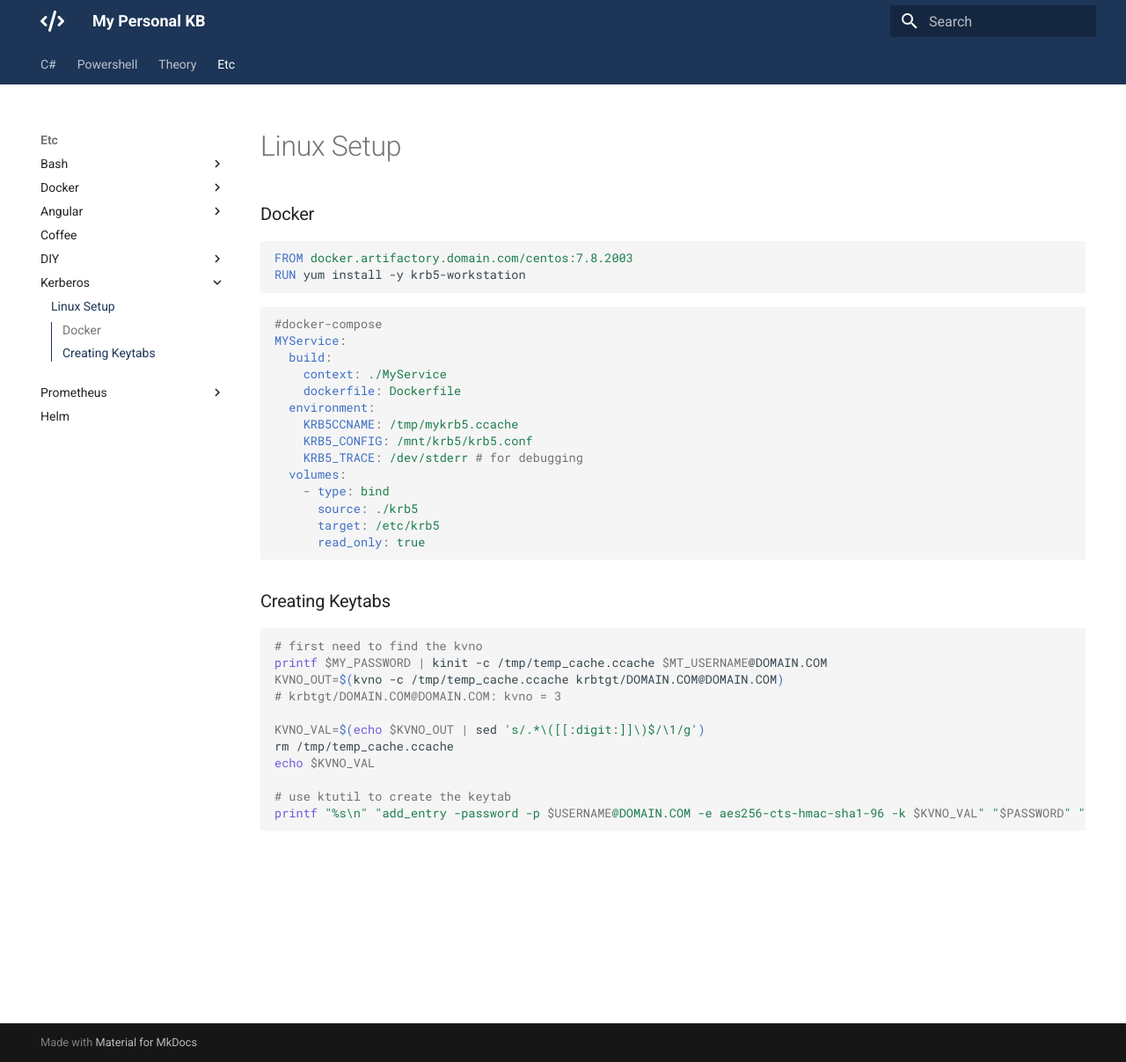
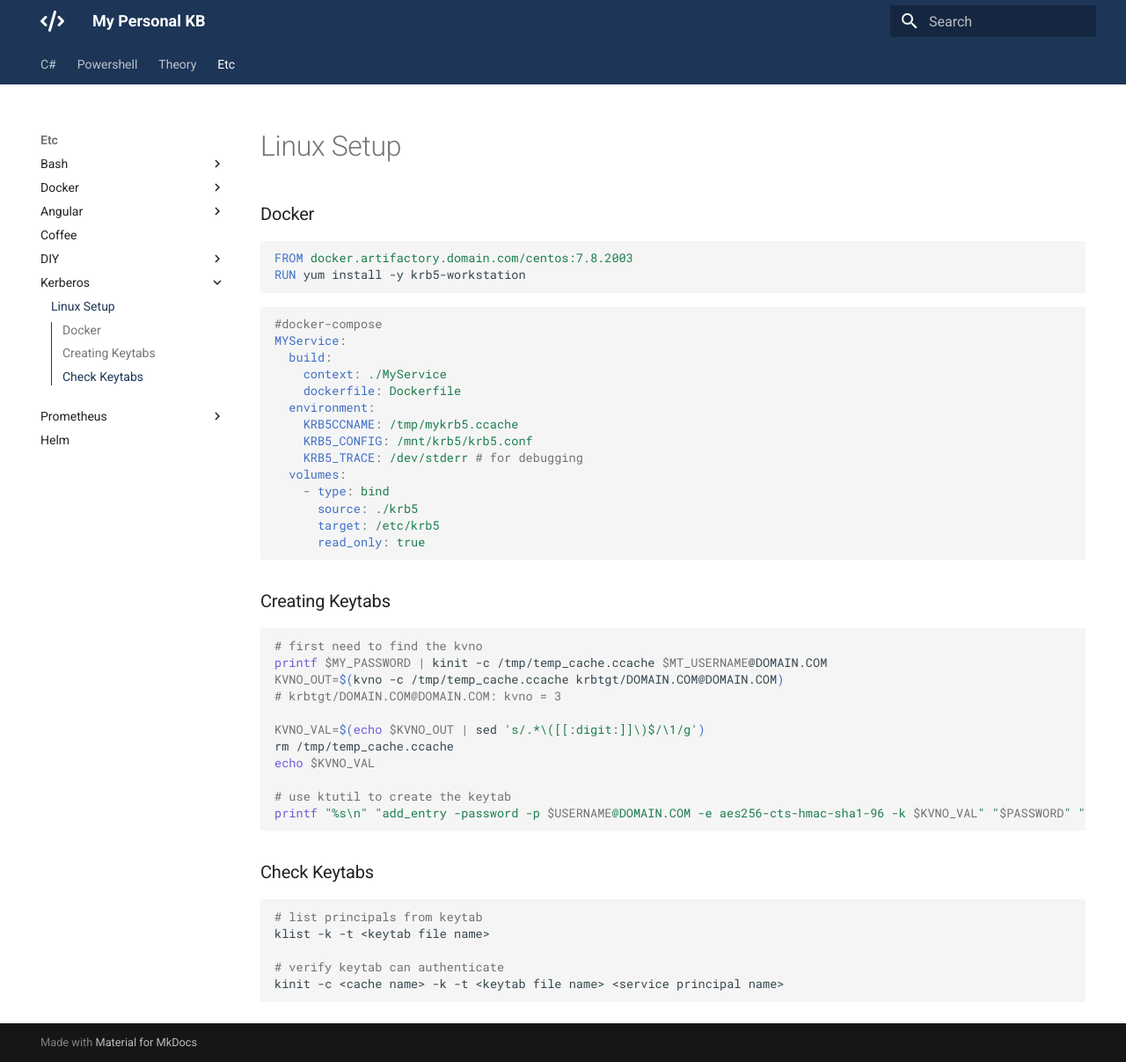
Before and after one commit to mrhockeymonkey/mrhockeymonkey.github.io, an MkDocs documentation site: the page built from docs/Kerberos/Linux Setup.md, in a window 1280 px wide and 1207 px high. Shown: the whole window at 88% size. Built offline with MkDocs 1.6.1 and Material for MkDocs 9.7.7, drawn with Linux system fonts in a browser that asks for light colours.

Commit message:
Update Linux Setup.md

````diff
--- a/docs/Kerberos/Linux Setup.md
+++ b/docs/Kerberos/Linux Setup.md
@@ -40,3 +40,13 @@ echo $KVNO_VAL
 printf "%s\n" "add_entry -password -p $USERNAME@DOMAIN.COM -e aes256-cts-hmac-sha1-96 -k $KVNO_VAL" "$PASSWORD" "write_kt /tmp/something.kt" "quit" | ktutil
 
 ```
+
+### Check Keytabs
+
+```bash
+# list principals from keytab
+klist -k -t <keytab file name>
+
+# verify keytab can authenticate
+kinit -c <cache name> -k -t <keytab file name> <service principal name>
+```
````
